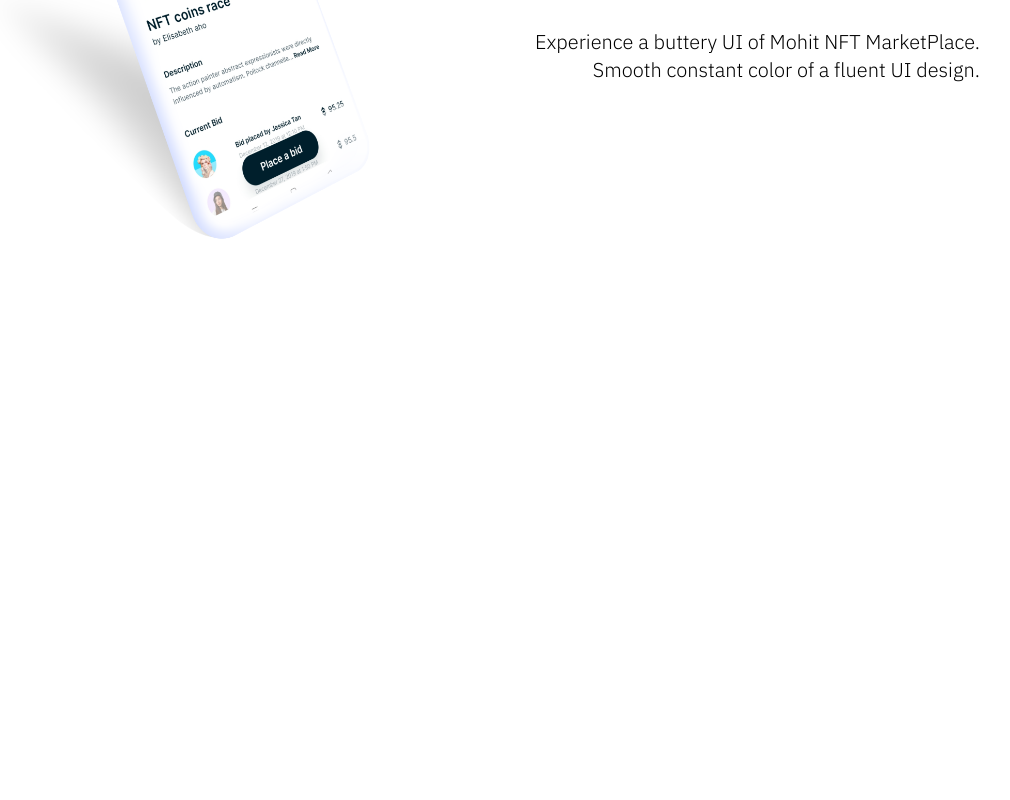
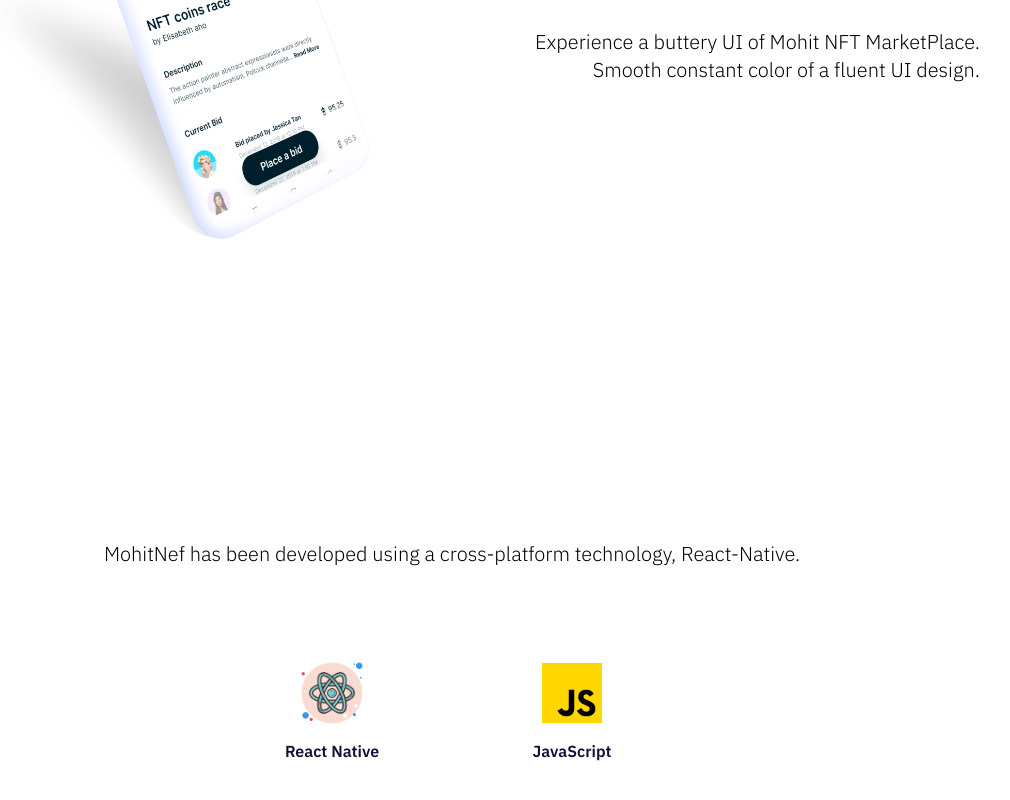
Before and after one commit to mohitm15/NFT-MarketPlace-showcase, a Next.js app: page / in a window 1280 px wide. Shown: the part 1202-2002 px from the top of the page, without its empty margins (188-1198 px from the left). Before the commit the page ends 1600 px from the top, so only its background shows below. Built offline with nearby package versions, Linux system fonts and the light colour scheme.

Commit message:
Adding Features component

```diff
--- a/components/Features.js
+++ b/components/Features.js
@@ -1,9 +1,52 @@
-import React from 'react'
+import React from "react";
+import assets from "../assets";
+
+const FeatureCard = ({ iconUrl, iconText }) => {
+  //console.log("icnourl - ",iconUrl)
+
+  return (
+    <div className="bg-white hover:bg-white/90 m-10 p-6 rounded-md flex justify-around items-center flex-col hover:shadow-lg cursor-pointer w-40 h-40 minlg:w-80 minlg:h-80">
+      <img
+        src={iconUrl.src}
+        alt={iconText}
+        className="w-20 h-20 minlg:w-40 minlg:h-40 object-contain mb-1"
+      />
+      <p className="font-semibold font-IBMPlex text-base minlg:text-3xl text-tertiary">
+        {iconText}
+      </p>
+    </div>
+  );
+};
 
 const Features = () => {
   return (
-    <div>Features</div>
-  )
-}
+    <div
+      className={`flex justify-center items-center p-16 sm:p-8 bg-primary banner03`}
+    >
+      <div
+        className={`flex-col text-center flex items-center w-full minmd:w-3/4`}
+      >
+        <div>
+          <h1
+            className={`font-bold font-IBMPlex text-5xl sm:text-4xl minmd:text-6xl minlg:text-8xl leading-12 minmd:leading-13 text-white`}
+          >
+            Technologies
+          </h1>
+          <p
+            className={`my-5 minmd:my-10 font-IBMPlex font-light text-xl minmd:text-3xl minlg:text-4xl minmd:leading-16`}
+          >
+            MohitNef has been developed using a cross-platform technology,
+            React-Native.
+          </p>
+        </div>
 
-export default Features
+        <div className="flex justify-center flex-wrap">
+          <FeatureCard iconUrl={assets.react} iconText="React Native" />
+          <FeatureCard iconUrl={assets.javascript} iconText="JavaScript" />
+        </div>
+      </div>
+    </div>
+  );
+};
+
+export default Features;
--- a/pages/index.js
+++ b/pages/index.js
@@ -27,6 +27,8 @@
         mockupImg={assets.homeCards.src}
         reverse
       />
+
+      <Features />
     </>
   );
 }
```
